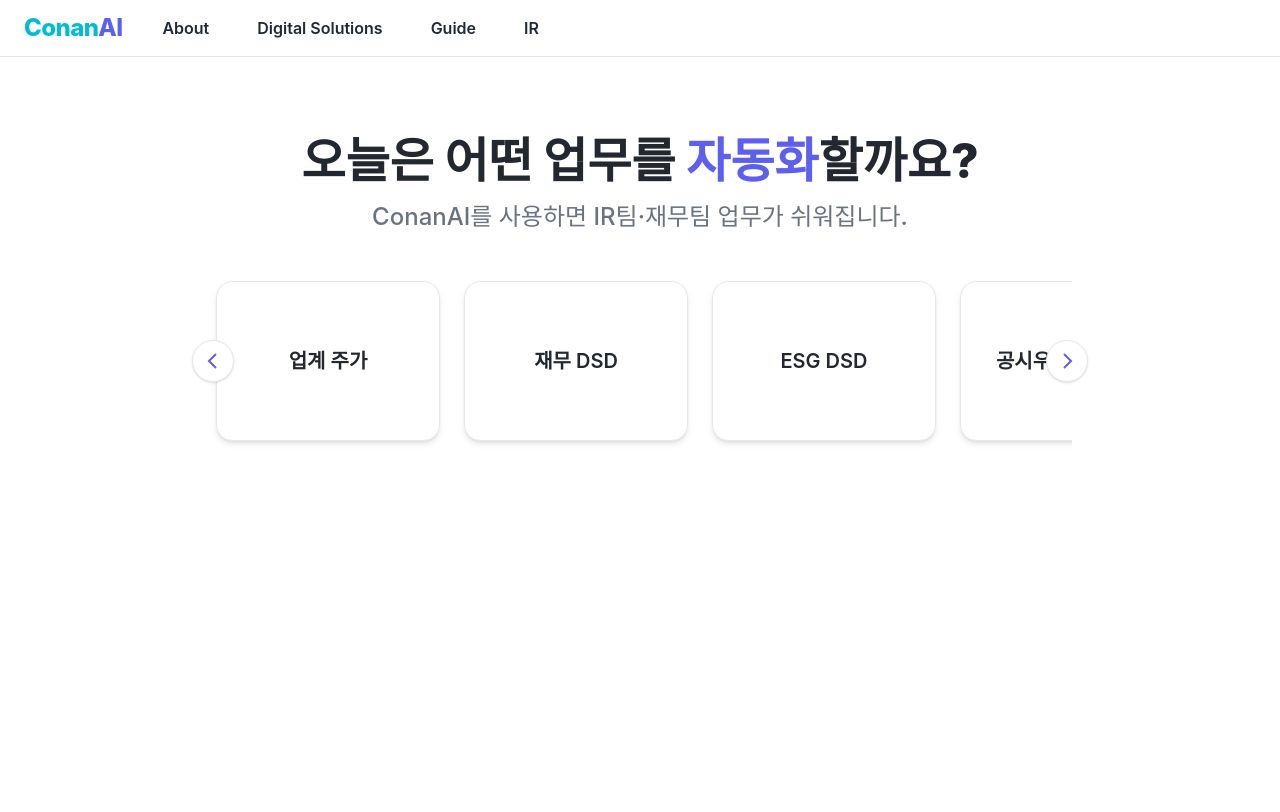
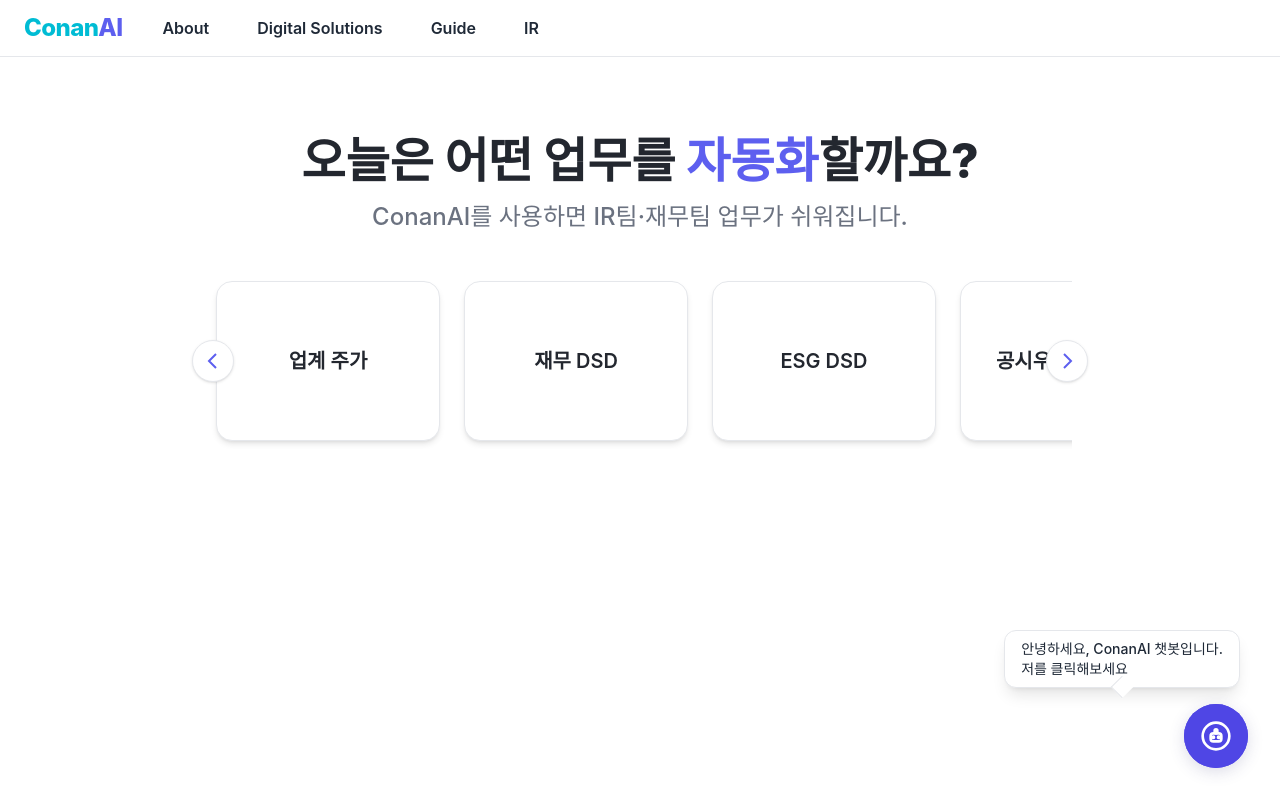
Before and after one commit to Haneull-dv/hc_next, a Next.js app: page / in a window 1280 px wide. Shown: the top 812 px of the page. Built offline with nearby package versions, Linux system fonts and the light colour scheme.

Commit message:
챗봇 추가

```diff
--- /dev/null
+++ b/app/components/ChatAvatar.tsx
@@ -0,0 +1,27 @@
+import React from 'react';
+
+interface ChatAvatarProps {
+  size?: 'sm' | 'md' | 'lg';
+  className?: string;
+}
+
+const sizeMap = {
+  sm: 'w-8 h-8',
+  md: 'w-12 h-12',
+  lg: 'w-16 h-16',
+};
+
+const ChatAvatar: React.FC<ChatAvatarProps> = ({ size = 'md', className = '' }) => (
+  <div className={`${sizeMap[size]} rounded-full bg-indigo-600 flex items-center justify-center ${className}`}>
+    {/* 로봇 아이콘 (3D로 교체 가능) */}
+    <svg className="w-8 h-8 text-white" fill="none" stroke="currentColor" viewBox="0 0 24 24">
+      <circle cx="12" cy="12" r="10" strokeWidth="2" />
+      <rect x="8" y="10" width="8" height="6" rx="2" strokeWidth="2" />
+      <circle cx="10" cy="13" r="1" fill="white" />
+      <circle cx="14" cy="13" r="1" fill="white" />
+      <rect x="11" y="7" width="2" height="3" rx="1" strokeWidth="2" />
+    </svg>
+  </div>
+);
+
+export default ChatAvatar;
--- /dev/null
+++ b/app/components/ChatbotLauncher.tsx
@@ -0,0 +1,33 @@
+import React, { useState } from 'react';
+import ChatAvatar from './ChatAvatar';
+import ChatbotWindow from './ChatbotWindow';
+
+const ChatbotLauncher: React.FC = () => {
+  const [isOpen, setIsOpen] = useState(false);
+
+  return (
+    <>
+      {/* 말풍선 안내문구 */}
+      {!isOpen && (
+        <div className="fixed bottom-28 right-8 z-50 flex items-end animate-fade-in">
+          <div className="bg-white border border-gray-200 shadow-lg rounded-xl px-4 py-2 text-sm text-gray-800 font-medium relative mr-2 max-w-xs">
+            안녕하세요, ConanAI 챗봇입니다.<br />저를 클릭해보세요
+            <span className="absolute left-1/2 -bottom-2 -translate-x-1/2 w-4 h-4 bg-white border-l border-b border-gray-200 rotate-45"></span>
+          </div>
+        </div>
+      )}
+      {/* 챗봇 런처 버튼 */}
+      <button
+        onClick={() => setIsOpen(v => !v)}
+        className="fixed bottom-8 right-8 w-16 h-16 bg-indigo-600 rounded-full shadow-xl flex items-center justify-center z-50 hover:bg-indigo-700 transition"
+        aria-label="챗봇 열기"
+        style={{ boxShadow: '0 4px 16px rgba(60,60,120,0.18)' }}
+      >
+        <ChatAvatar size="lg" />
+      </button>
+      <ChatbotWindow isOpen={isOpen} onClose={() => setIsOpen(false)} />
+    </>
+  );
+};
+
+export default ChatbotLauncher;
--- /dev/null
+++ b/app/components/ChatbotWindow.tsx
@@ -0,0 +1,67 @@
+import React, { useState } from 'react';
+import ChatAvatar from './ChatAvatar';
+
+interface ChatbotWindowProps {
+  isOpen: boolean;
+  onClose: () => void;
+}
+
+const ChatbotWindow: React.FC<ChatbotWindowProps> = ({ isOpen, onClose }) => {
+  const [message, setMessage] = useState('');
+
+  const handleSubmit = (e: React.FormEvent) => {
+    e.preventDefault();
+    setMessage('');
+  };
+
+  return (
+    <div
+      className={`fixed bottom-32 right-8 w-80 max-w-[95vw] h-[480px] bg-white rounded-2xl shadow-2xl border border-gray-200 transition-all duration-300 ease-in-out z-50
+        ${isOpen ? 'translate-y-0 opacity-100' : 'translate-y-10 opacity-0 pointer-events-none'}
+      `}
+      style={{ boxShadow: '0 8px 32px rgba(60,60,120,0.18)' }}
+    >
+      {/* 헤더 */}
+      <div className="flex items-center justify-between p-4 border-b">
+        <div className="flex items-center gap-2">
+          <ChatAvatar size="sm" />
+          <span className="font-bold text-gray-800">Conan 챗봇</span>
+        </div>
+        <button onClick={onClose} className="text-gray-400 hover:text-gray-700">
+          <svg className="w-5 h-5" fill="none" stroke="currentColor" viewBox="0 0 24 24">
+            <path strokeLinecap="round" strokeLinejoin="round" strokeWidth={2} d="M6 18L18 6M6 6l12 12" />
+          </svg>
+        </button>
+      </div>
+      {/* 메시지 영역 */}
+      <div className="flex-1 h-[320px] overflow-y-auto p-4 space-y-4 bg-gray-50">
+        <div className="flex items-start gap-2">
+          <ChatAvatar size="sm" />
+          <div className="bg-white border rounded-lg p-3 max-w-[80%] shadow text-sm text-gray-800">
+            안녕하세요! Conan 챗봇입니다. 무엇을 도와드릴까요?
+          </div>
+        </div>
+      </div>
+      {/* 입력 영역 */}
+      <form onSubmit={handleSubmit} className="p-3 border-t bg-white">
+        <div className="flex gap-2">
+          <input
+            type="text"
+            value={message}
+            onChange={e => setMessage(e.target.value)}
+            placeholder="메시지를 입력하세요..."
+            className="flex-1 p-2 border rounded-lg focus:outline-none focus:ring-2 focus:ring-indigo-500"
+          />
+          <button
+            type="submit"
+            className="px-4 py-2 bg-indigo-600 text-white rounded-lg hover:bg-indigo-700 transition"
+          >
+            전송
+          </button>
+        </div>
+      </form>
+    </div>
+  );
+};
+
+export default ChatbotWindow;
--- a/app/page.tsx
+++ b/app/page.tsx
@@ -5,6 +5,7 @@
 import { useState, useRef } from 'react';
 import Tabs from './components/Tabs';
 import Link from 'next/link';
+import ChatbotLauncher from './components/ChatbotLauncher';
 
 const SLIDES = [
   { label: '업계 주가', href: '/features/stock' },
@@ -71,6 +72,7 @@
           <svg width="24" height="24" fill="none" stroke="#5D5FEF" strokeWidth="2" viewBox="0 0 24 24"><path d="M9 5l7 7-7 7"/></svg>
         </button>
       </div>
+      <ChatbotLauncher />
     </div>
   );
 }
```
